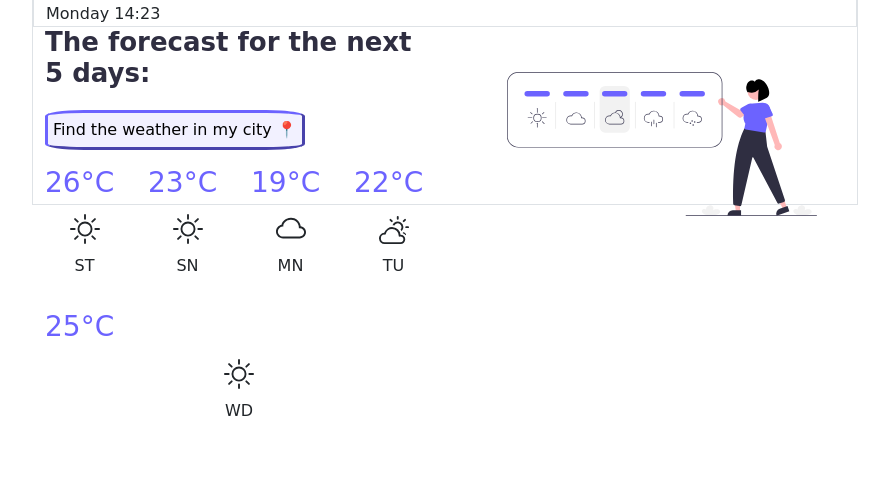
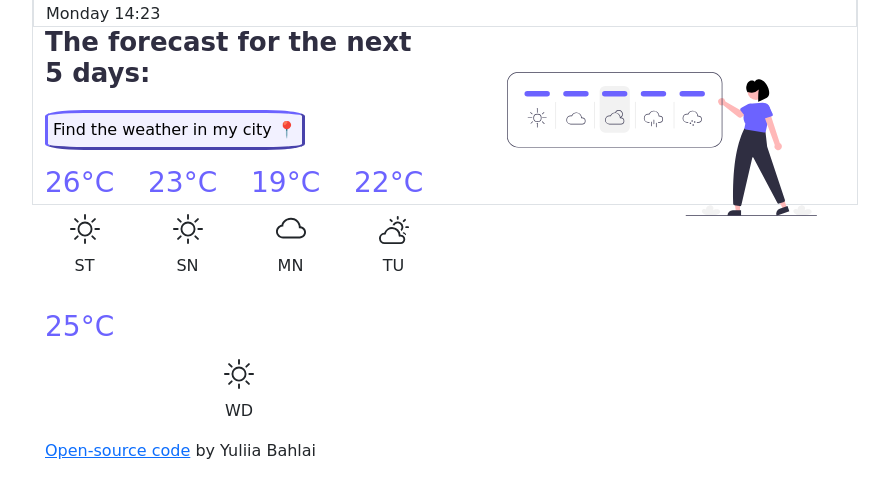
Before and after one commit to mrsjellybean/Challange, a plain HTML site: page index.html in a window 1280 px wide. Shown: the part 257-754 px from the top of the page, without its empty margins (195-1084 px from the left). Drawn offline with nearby package versions, Linux system fonts and the light colour scheme; no server answers; a web font is replaced by a local one.

Commit message:
added a link to github

```diff
--- a/index.html
+++ b/index.html
@@ -128,7 +128,7 @@
            <img   src="javs/undraw_weather_re_qsmd.svg" alt="weather-girl">
         </div>
       </div>
-
+      <p><a href="https://github.com/mrsjellybean/Challange">Open-source code</a> by Yuliia Bahlai</p>
     </div>
     <script src ="javs/script.js"></script>
   </body>
```
